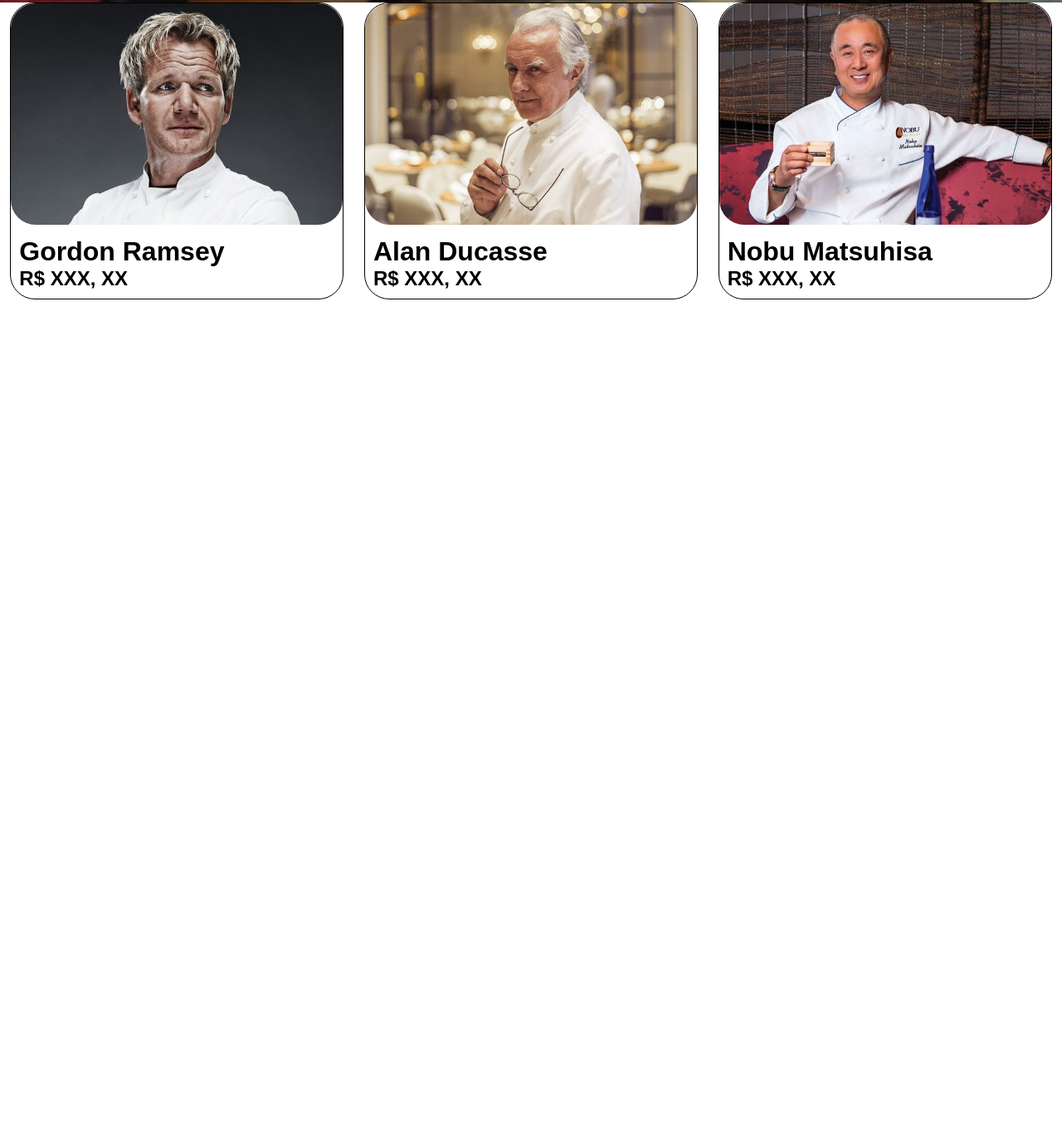
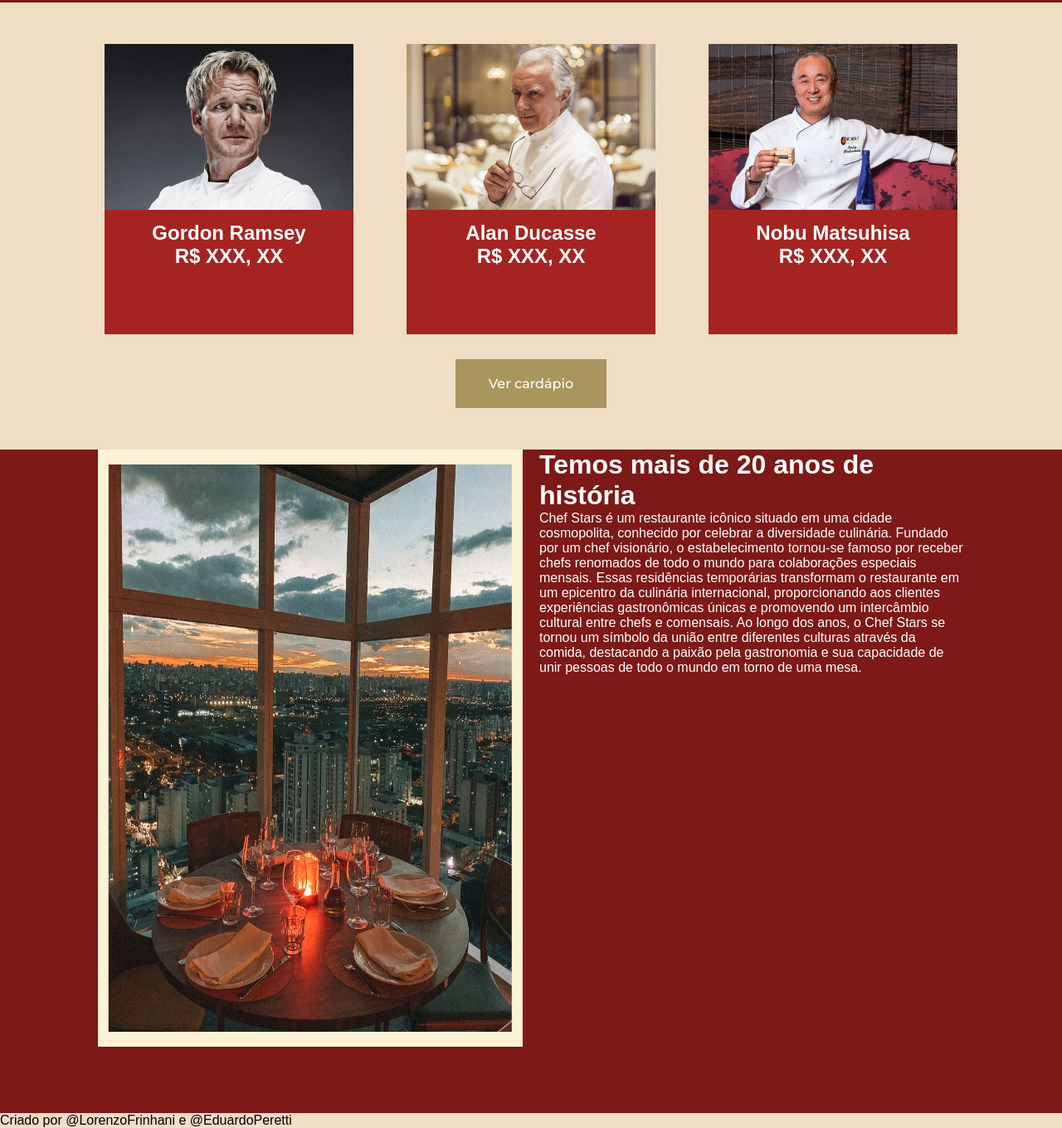
Before and after one commit to EuLorenzo/chefStars, a plain HTML site: page index.html in a window 1280 px wide. Shown: the part 797-2157 px from the top of the page at 83% size. Before the commit the page ends 1158 px from the top, so only its background shows below. Drawn offline with Linux system fonts and the light colour scheme.

Commit message:
Ajustes
Arrumei o fundo e os cards

```diff
--- a/estilo.css
+++ b/estilo.css
@@ -12,15 +12,18 @@
   --cor5: #535500;
 }
 
+body{
+  min-width: 1000px;
+  background-color: #EFDDC4;
+}
+
 
 /*Header*/
 header{
-  display: inline-block;
+  display: flex;
   align-items: center;
-  justify-content: center;
   position: relative;
   background-color: var(--cor1);
-  position: relative;
   height: 10vh;
   width: 100%;
 }
@@ -28,14 +31,15 @@ header{
 #logo{
   position: absolute;
   top: 0px;
+  left: 5%;
   background-color: var(--cor5);
-  padding: 5px;
-  padding-bottom: 30px;
-  position: absolute;
+  padding: 10px;
+
 }
 
 nav{
-  text-align: center;
+  width: fit-content;
+  margin: auto;
 }
 
 nav a{
@@ -52,38 +56,99 @@ nav a:hover{
 }
 
 #contato{
-  right: 0;
+  position: absolute;
+  right: 7%;
+  text-align: right;
+}
+
+#contato span{
+  font-weight: 500;
   font-family: "Montserrat", Arial, Helvetica, sans-serif;
   color: white;
-
 }
 /*Fundo01*/
-#fundo01{
-  background-image: url(img/fundos/pexels-pixabay-262978.jpg);
-  background-size: cover;
-  background-position: center center;
+#fundo00{
+  background-color: var(--cor1);
   height: 90vh;
 }
 
-/*Main*/
-main{
-  display: flex;
+#fundo01{
+  height: 97%;
+  background-image: url(img/fundos/pexels-pixabay-262978.jpg);
+  background-position: center center;
+  background-size: cover;
+  background-repeat: no-repeat;
 
 }
+
+/*Main*/
+#cardsMain{
+  display: flex;
+  justify-content: center;
+  gap: 5%;
+  margin-top: 50px;
+}
 .card{
-  margin: auto;
-  border-radius: 30px;
-  border: solid black 1px;
-  max-width: 400px;
-  min-width: 100px;
-}
-
-.card img{
-  border-radius: 30px;
+  height: 300px;
+  color: white;
+  background-color: #A52421;
+  padding-bottom: 50px;
 }
 
 .info{
+  text-align: center;
   padding: 10px;
 }
 
-/*Teste*/
+#butCardapio{
+  display: block;
+  color: white;
+  background-color: #A9965F;
+  font-family: "Montserrat";
+  font-weight: 500;
+  font-size: 1em;
+  text-decoration: none;
+
+  padding: 20px 40px 20px 40px;
+
+  margin: auto;
+  width: fit-content;
+  margin-top: 30px;
+  margin-bottom: 50px;
+  transition: 0.4s;
+}
+
+#butCardapio:hover{
+  background-color: #A52421;
+}
+/*Sobre*/
+#sobre{
+  display: flex;
+  justify-content: center;
+  gap: 20px;
+  background-color: var(--cor1);
+  height: 100vh;
+}
+
+#imgSobre{
+  position: relative;
+  background-color:#FCF3D7;
+  height: 90vh;
+  width: 40%;
+
+}
+
+#imgSobre img{
+  height: 95%;
+  width: 95%;
+  position: absolute;
+
+  top: 50%;
+  left: 50%;
+  transform: translate(-50%, -50%);
+}
+
+#textoSobre{
+  width: 40%;
+  color: white;
+}
--- a/index.html
+++ b/index.html
@@ -5,50 +5,73 @@
   <meta name="viewport" content="width=device-width, initial-scale=1.0">
   <title>Chef Stars</title>
   <link rel="stylesheet" href="estilo.css">
+  <link rel="shortcut icon" href="img/chefStars_logo2.png" type="image/x-icon">
 </head>
 <body>
   <header>
       <img id="logo" src="img/chefStars_logo2.png" alt="Chef Stars" width="175px">
     <nav>
-      <span><a href="#">Home</a></span>
-      <span><a href="#">Quem Somos</a></span>
-      <span><a href="#">Cardápio</a></span>
-      <span id="contato">Contato (51) 98019.2915</span>
+      <a href="#">Home</a>
+      <a href="#sobre">Quem Somos</a>
+      <a href="#">Cardápio</a>
     </nav>
+    <div id="contato">
+      <span>Contato (51) 98019.2915</span>
+    </div>
   </header>
 
+  <!--Fundo que fica-->
+  <div id="fundo00">
     <div id="fundo01">
 
     </div>
+  </div>
 
+  <!--Conteúdo principal-->
   <main>
-
+    <div id="cardsMain">
 
       <div class="card">
-      <img src="img/chefs/GordonRamsey.jpg" alt="Gordon Ramsey foto" width="400px">
+        <img src="img/chefs/GordonRamsey.jpg" alt="Gordon Ramsey foto" width="300px">
           <div class="info">
-        <h1>Gordon Ramsey</h1>
+            <h2>Gordon Ramsey</h2>
             <h2>R$ XXX, XX</h2>
           </div>
       </div>
 
       <div class="card">
-      <img src="img/chefs/AlanDucasse.png" alt="Gordon Ramsey foto" width="400px">
+        <img src="img/chefs/AlanDucasse.png" alt="Gordon Ramsey foto" width="300px">
           <div class="info">
-        <h1>Alan Ducasse</h1>
+            <h2>Alan Ducasse</h2>
             <h2>R$ XXX, XX</h2>
           </div>
       </div>
 
       <div class="card">
-      <img src="img/chefs/Nobu.jpg" alt="Gordon Ramsey foto" width="400px">
+        <img src="img/chefs/Nobu.jpg" alt="Gordon Ramsey foto" width="300px">
           <div class="info">
-        <h1>Nobu Matsuhisa</h1>
+            <div>
+              <h2>Nobu Matsuhisa</h2>
               <h2>R$ XXX, XX</h2>
             </div>
           </div>
+        </div>
 
-    <h2></h2>
+    </div>
+
+    <a href="#" id="butCardapio">Ver cardápio</a>
+
+    <div id="sobre">
+      <div id="imgSobre">
+        <img src="img/restaurant.jpeg" alt="Foto chefStars" width="400px">
+      </div>
+      <div id="textoSobre">
+        <h1>Temos mais de 20 anos de história</h1>
+        <p>
+          Chef Stars é um restaurante icônico situado em uma cidade cosmopolita, conhecido por celebrar a diversidade culinária.
+          Fundado por um chef visionário, o estabelecimento tornou-se famoso por receber chefs renomados de todo o mundo para colaborações especiais mensais. Essas residências temporárias transformam o restaurante em um epicentro da culinária internacional, proporcionando aos clientes experiências gastronômicas únicas e promovendo um intercâmbio cultural entre chefs e comensais. Ao longo dos anos, o Chef Stars se tornou um símbolo da união entre diferentes culturas através da comida, destacando a paixão pela gastronomia e sua capacidade de unir pessoas de todo o mundo em torno de uma mesa.</p>
+      </div>
+    </div>
 
 
 
@@ -56,7 +79,7 @@
   </main>
 
   <footer>
-
+    Criado por @LorenzoFrinhani e @EduardoPeretti
   </footer>
 
 
```
Also changed, not shown: img/restaurant.jpeg (added). Lines whose indentation alone changed are shown as unchanged.
